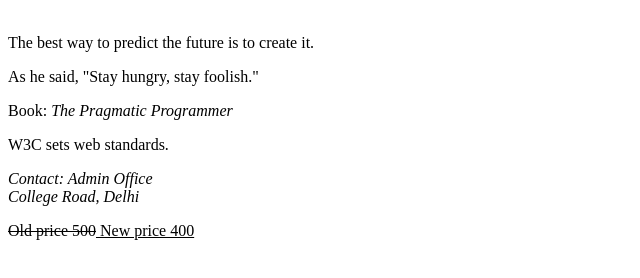
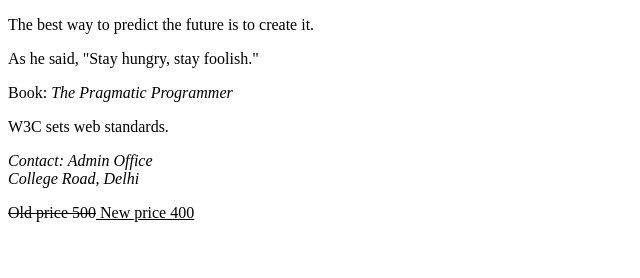
Before and after one commit to 7chhavisingh/Web-assignment, a plain HTML site: page Assignment-9.html in a window 1280 px wide. Shown: the whole page, without its empty margins (0-640 px from the left). Drawn offline with Linux system fonts and the light colour scheme.

Commit message:
Assignment-9 Quotation

```diff
--- a/Assignment-9.html
+++ b/Assignment-9.html
@@ -7,17 +7,12 @@
 </head>
 <body>
     <!-- Assignment 9: Quotation & Citation Elements -->
-     <p><br> The best way to predict the future is to create it.</p>
+     <p>The best way to predict the future is to create it.</p>
      <p>As he said, &quot;Stay hungry, stay foolish.&quot;</p>
      <p>Book: <em>The Pragmatic Programmer</em></p>
      <p>W3C sets web standards.</p>
      <p><i>Contact: Admin Office <br>College Road, Delhi</i></p>
      <p><strike>Old price 500</strike><u> New price 400</u></p>
 
-
-
-
-
-
 </body>
 </html>
```
